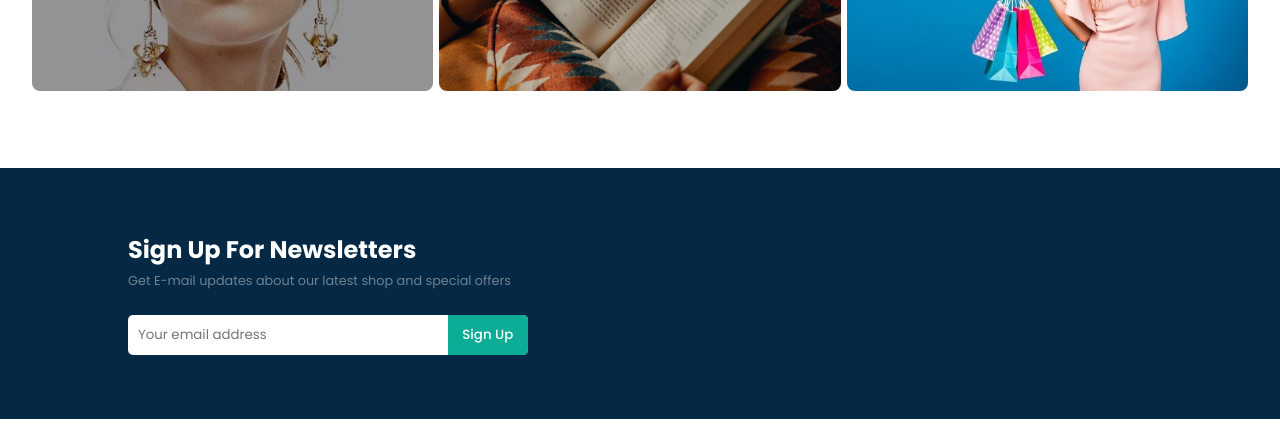
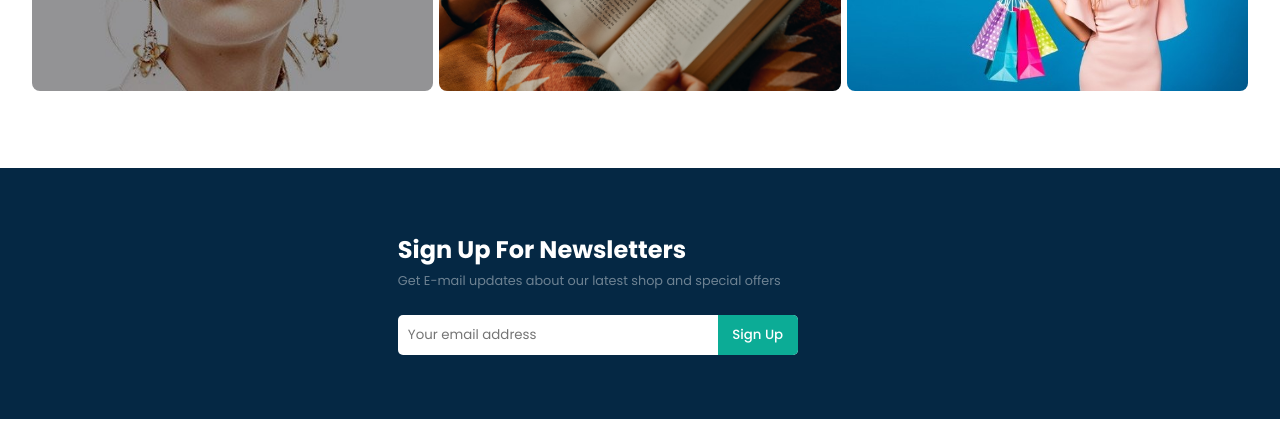
Before and after one commit to kiroloes1/Fashion-Store, a plain HTML site: page index.html in a window 1280 px wide. Shown: the part 6104-6535 px from the top of the page. Drawn offline with nearby package versions, Linux system fonts and the light colour scheme.

Commit message:
Add files via upload

```diff
--- a/style.css
+++ b/style.css
@@ -76,7 +76,6 @@ border-radius: 3px;
 
     background-repeat: no-repeat;
     background-size: contain;
-
 }
 
 .text-header{
@@ -463,7 +462,7 @@ footer .contact ,footer .follow{
     background-color: rgb(5, 40, 68);
     padding: 4em 8em;
     display: flex;
-    justify-content: space-between;
+    justify-content: center;
     align-items: center;
     flex-wrap: wrap;
     min-width:100%
@@ -484,7 +483,7 @@ footer .contact ,footer .follow{
 .signup form .email {
    padding: 10px 10px;
    width: 30em;
-   max-width: 30em;
+
    position: relative;
    border-radius: 5px;
    border-style: none;
```
